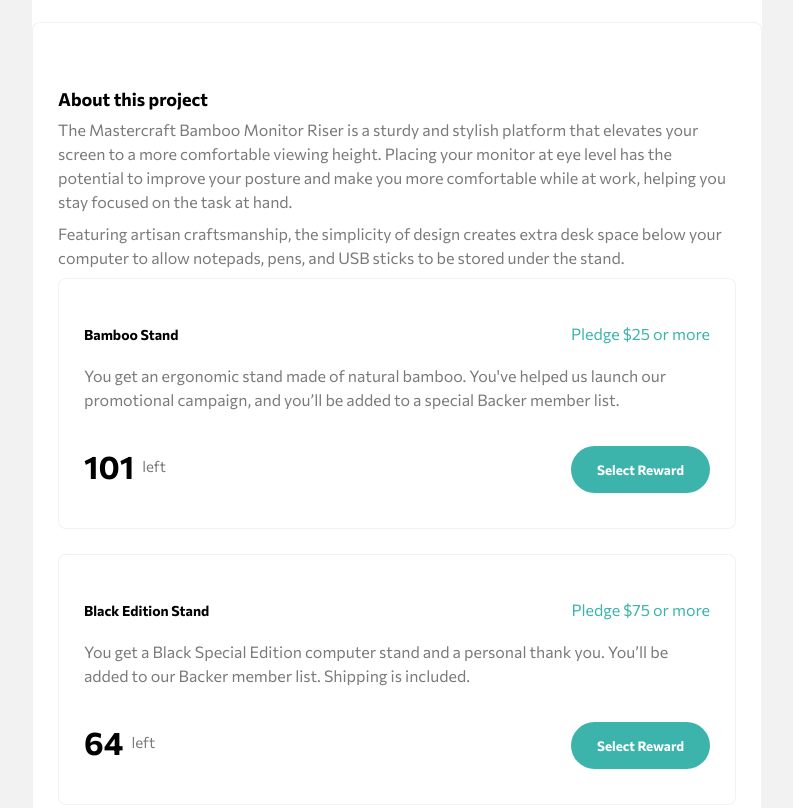
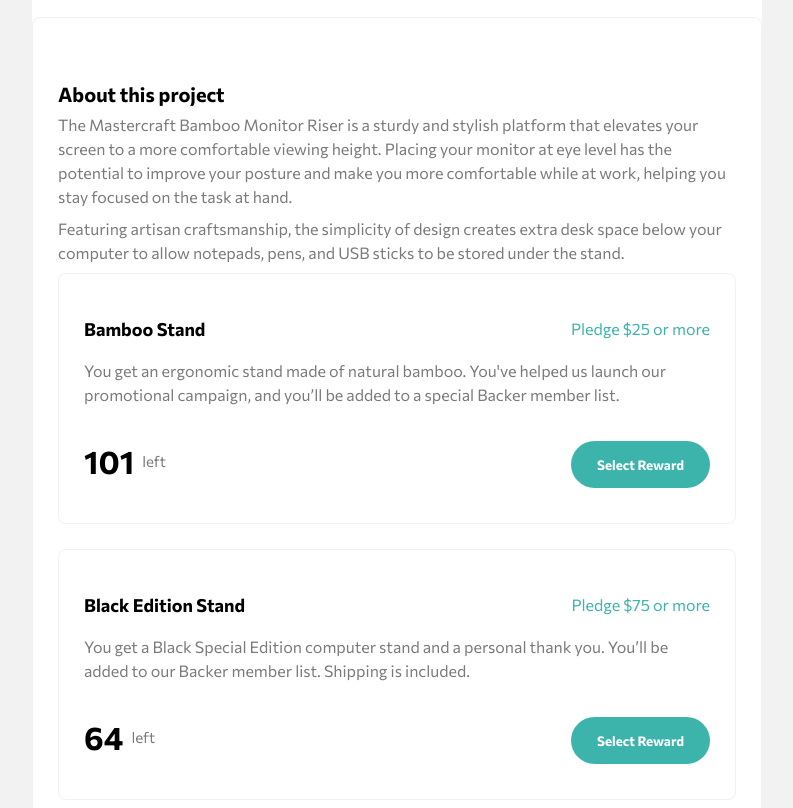
Before and after one commit to LovelyFox-code/Crowdfunding-product-page, a website: page src/index.html in a window 1280 px wide. Shown: the part 750-1558 px from the top of the page, without its empty margins (243-1036 px from the left). Drawn offline with nearby package versions, Linux system fonts and the light colour scheme; files that its build step writes are made by us from their sources.

Commit message:
@for loop inside media query

```diff
--- a/src/sass/base/_main.scss
+++ b/src/sass/base/_main.scss
@@ -9,33 +9,41 @@
   background: $background;
 }
 
-@media (max-width: 1440px) {}
+
 
 @media (min-width: 375px) {}
 
-$font-size : (24px, 18px, 14px);
+
+$font-size : (20px, 18px, 14px);
+$line-height : (24px, 22px, 17px);
+$font-size-desktop : (28px, 20px, 18px );
 
 @for $i from 1 through length($font-size){
   h#{$i}{
     font-size: nth($font-size , $i);
+    line-height: nth($line-height, $i );
     font-weight: 700;
     font-family: 'Commissioner';
     font-style: normal;
+    color: $black;
   }
 }
-h1 {
-  color: $black;
-  margin-bottom: 24px;
+
+@media (min-width: 900px) {
+  @for $i from 1 through length($font-size-desktop){
+    h#{$i}{
+      font-size: nth($font-size-desktop , $i);
+      line-height: nth($line-height, $i );
+      font-weight: 700;
+      font-family: 'Commissioner';
+      font-style: normal;
+      color: $black;
+    }
+  }
 }
 
-h2 {
-  line-height: 22px;
-  color: $black;
-}
-
-h3 {
-  line-height: 17px;
-  color: $black;
+h1 {
+  margin-bottom: 24px;
 }
 
 p {
```
